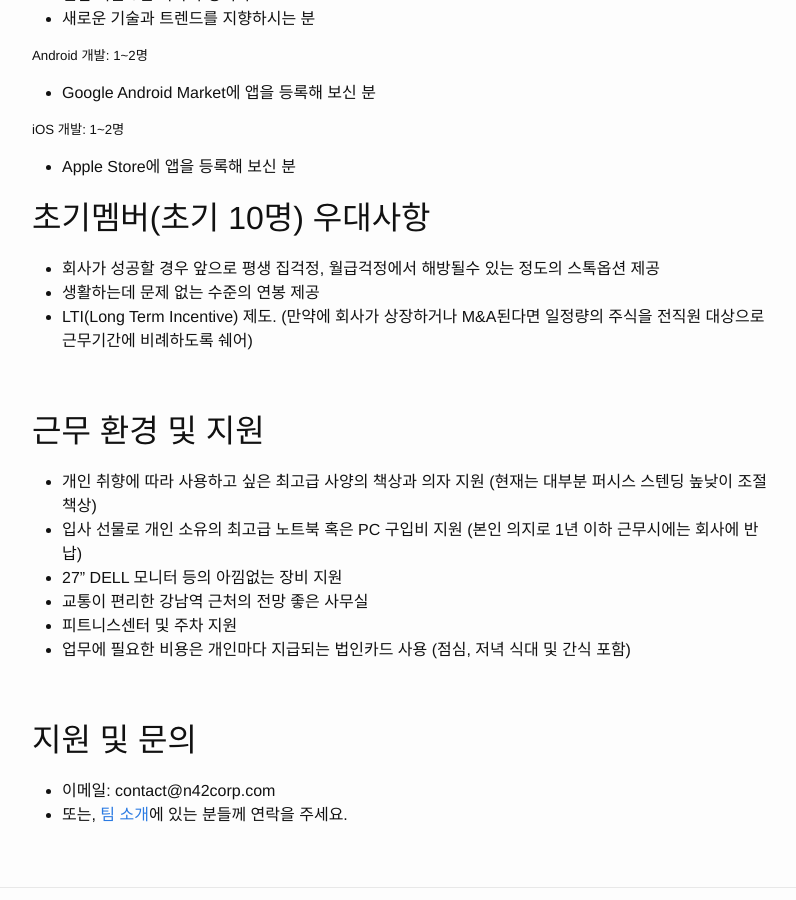
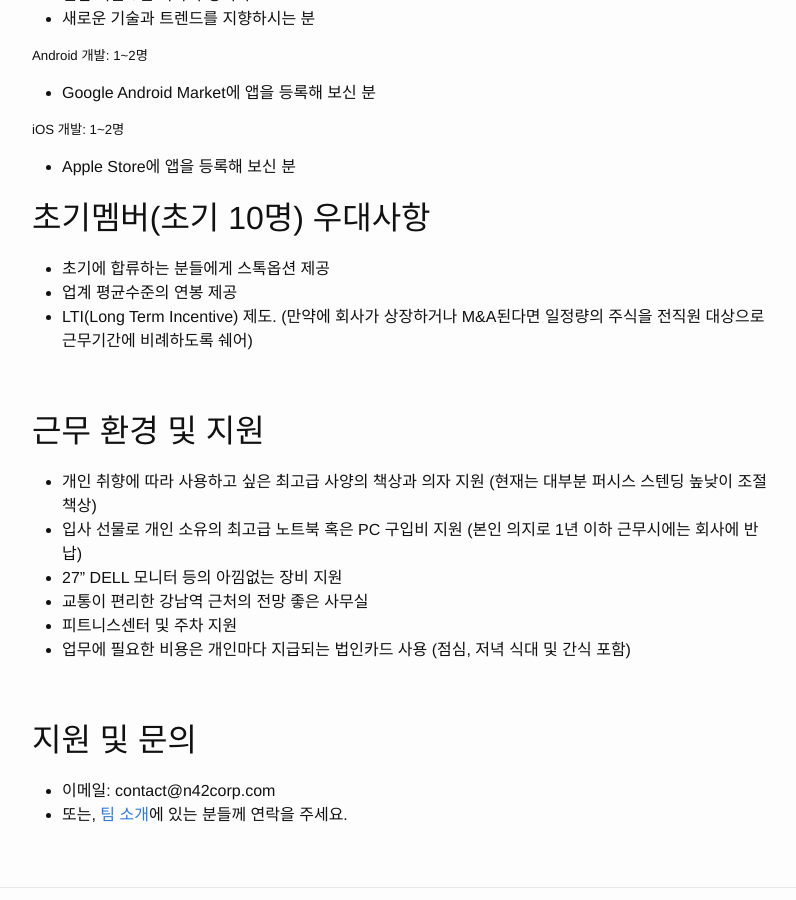
Before and after one commit to daangn/daangn-team-page, a Jekyll site: the page built from jobs.md, in a window 1280 px wide and 900 px high, scrolled down 496 px. Shown: the whole window, without its empty margins (238-1034 px from the left). Built offline with Jekyll 4.4.1, drawn with Linux system fonts in a browser that asks for light colours.

Commit message:
스톡옵션, 연봉에 자극적인 문구 삭제

```diff
--- a/jobs.md
+++ b/jobs.md
@@ -27,8 +27,8 @@ description: 지역기반 커뮤니티 서비스인 판교장터 앱을 만들
 
 
 ## 초기멤버(초기 10명) 우대사항
-- 회사가 성공할 경우 앞으로 평생 집걱정, 월급걱정에서 해방될수 있는 정도의 스톡옵션 제공
-- 생활하는데 문제 없는 수준의 연봉 제공
+- 초기에 합류하는 분들에게 스톡옵션 제공
+- 업계 평균수준의 연봉 제공
 - LTI(Long Term Incentive) 제도. (만약에 회사가 상장하거나 M&A된다면 일정량의 주식을 전직원 대상으로 근무기간에 비례하도록 쉐어)
 
 <br/>
```
